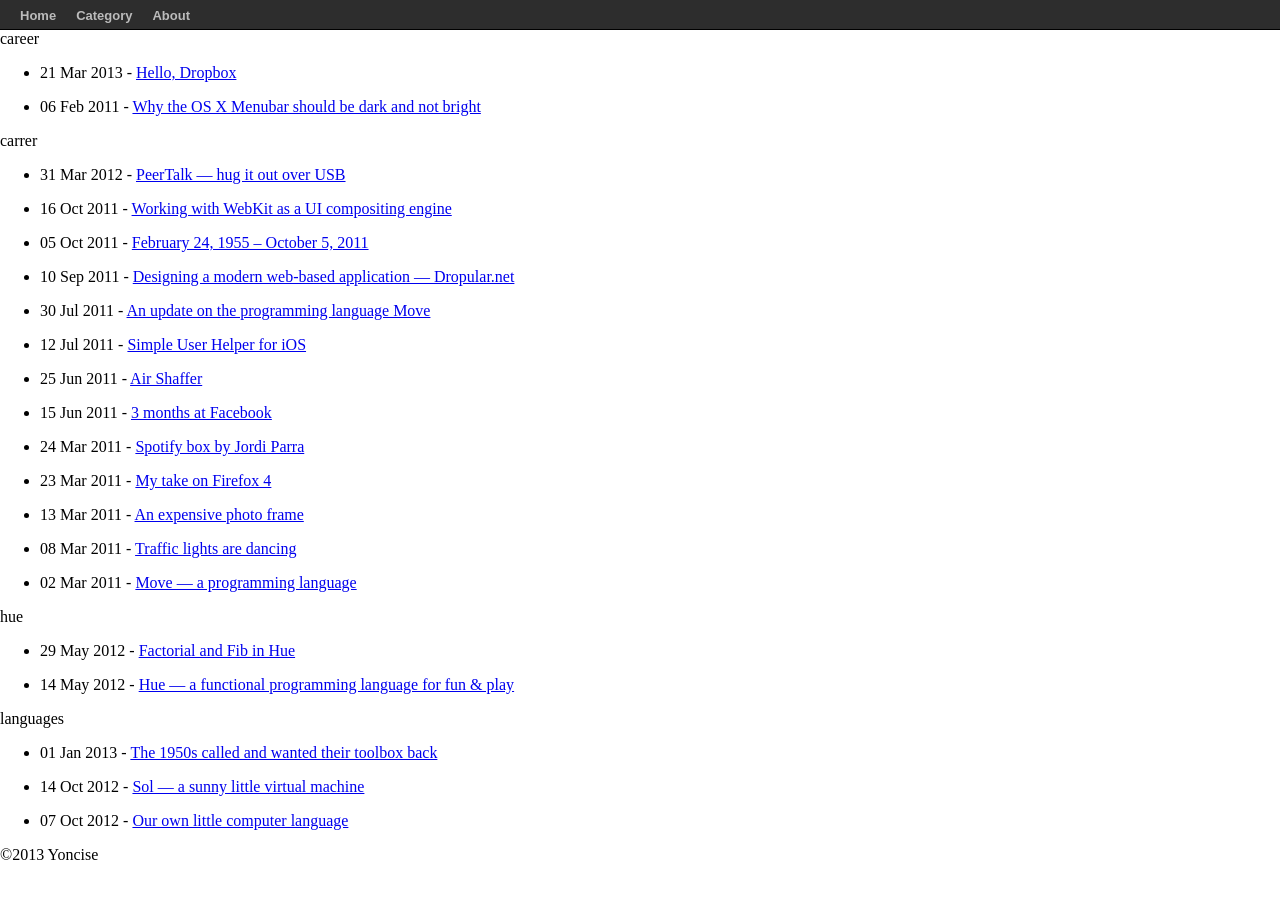
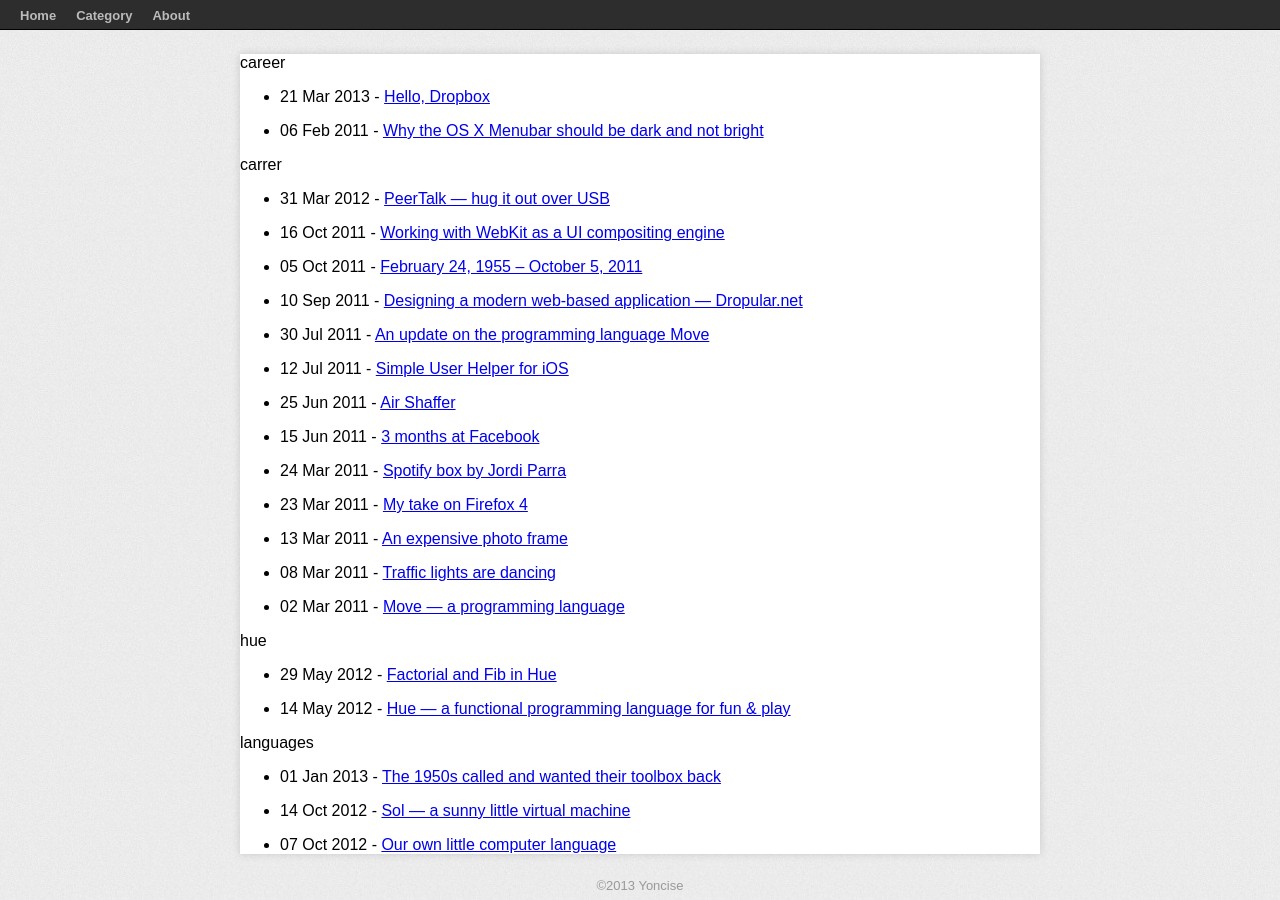
Before and after one commit to Y0nder/y0nder.github.io, a Jekyll site: the page built from category/index.html, in a window 1280 px wide. Built offline with Jekyll 4.4.1, drawn with Linux system fonts in a browser that asks for light colours.

Commit message:
css for home finish

```diff
--- a/_config.yml
+++ b/_config.yml
@@ -1,2 +1,2 @@
-paginate: 5
+paginate: 10
 name: Yoncise
--- a/_layouts/default.html
+++ b/_layouts/default.html
@@ -1,6 +1,7 @@
 <!DOCTYPE html>
 <html>
     <head>
+        <meta charset="utf-8">
         <link rel="stylesheet" type="text/css" href="/css/style.css">
         <link rel="stylesheet" type="text/css" href="/css/pygments.css">
         <title>{% if page.title %}{{ page.title }} · {% endif %}{{ site.name }}</title>
--- a/css/style.css
+++ b/css/style.css
@@ -1,5 +1,7 @@
 body {
     margin: 0;
+    font-family: arial,sans-serif;
+    background: url('/res/bg.jpg');
 }
 
 nav {
@@ -26,7 +28,8 @@ nav ul li {
 }
 
 nav ul li a {
-    font: 13px/27px arial,sans-serif;
+    font-size: 13px;
+    line-height: 27px;
     font-weight: bold;
 }
 
@@ -56,3 +59,62 @@ nav ul li ul {
     padding: 0;
     position: absolute;
 }
+
+main {
+    display: block;
+    width: 800px;
+    background: #fff;
+    margin: 24px auto;
+    box-shadow: 0px 0px 8px rgba(0,0,0,0.15);
+}
+
+#home ul {
+    margin: 0;
+    padding: 24px 0 0 0;
+}
+
+#home ul li {
+    list-style: none;
+    clear: both;
+}
+
+#home ul li a {
+    color: #222;
+    float: left;
+    font-size: medium;
+    margin: 12px 24px;
+    text-decoration: none;
+}
+
+#home ul li a:hover {
+    text-decoration: underline;
+}
+
+#home .date {
+    font-size: small;
+    color: #999;
+    float: right;
+    margin: 12px;
+}
+
+#pagination {
+    clear: both;
+    text-align: center;
+    font-size: small;
+    padding: 24px 0;
+    color: #444;
+}
+
+#pagination a {
+    color: #444;
+}
+
+#pagination .page_number {
+    padding: 24px 40px;
+}
+
+footer {
+    text-align: center;
+    font-size: small;
+    color: #999;
+}
```
Also changed, not shown: index.html (+9 -7 lines), res/bg.jpg (added).
